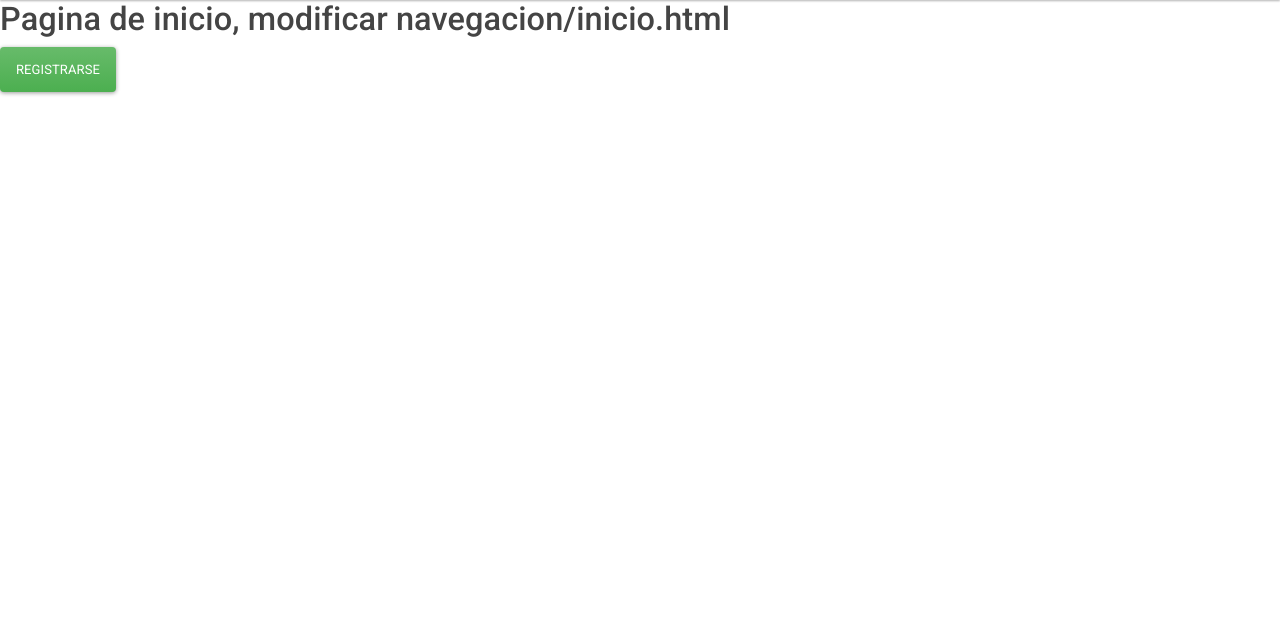
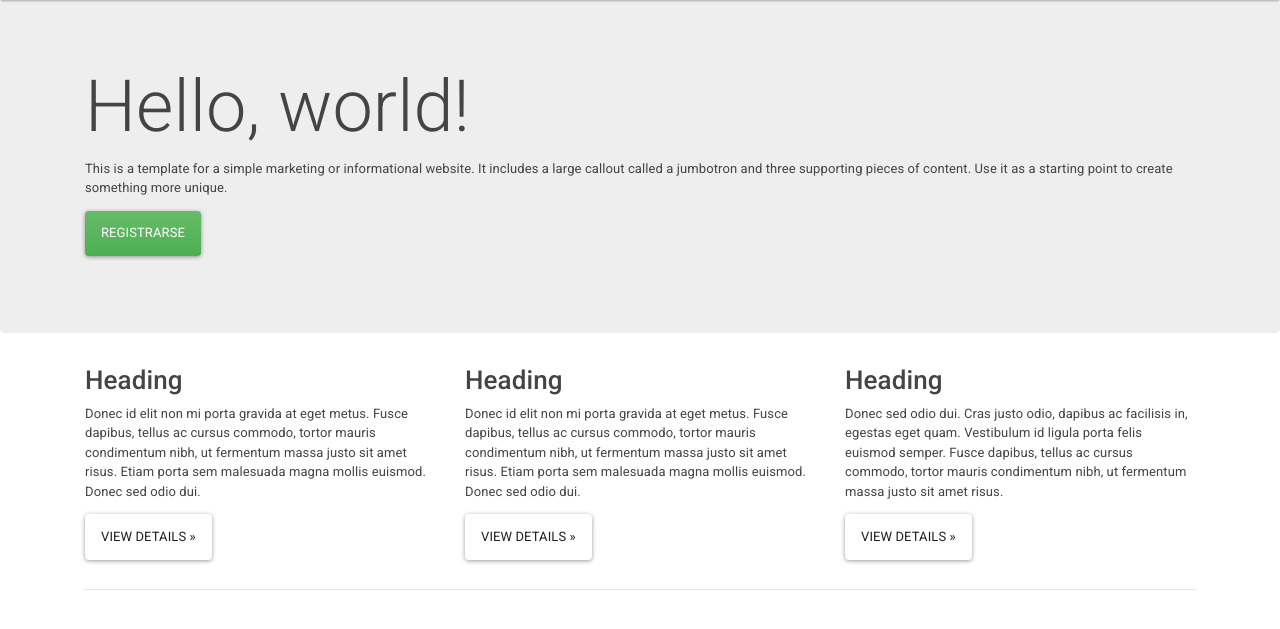
Before and after one commit to BeleIgnacia/PostulaAyudantiasUdeC, a Django app: page / in a window 1280 px wide. Shown: the part 80-709 px from the top of the page. Run offline with Django 3.2, Linux system fonts and the light colour scheme; some libraries are stand-ins or nearby versions.

Commit message:
plantilla css

```diff
--- a/apps/plataforma/views.py
+++ b/apps/plataforma/views.py
@@ -65,6 +65,7 @@ def iniciar_sesion(request):
             usuario = Usuario.objects.get(username=username)
             # Almacena la pk de usuario para utilizar a futuro
             request.session['pk_usuario'] = usuario.pk
+            request.session['es_docente'] = usuario.es_docente
             request.session['es_administrador'] = usuario.es_administrador
             # Redirige
             return HttpResponseRedirect(reverse('plataforma:dashboard'))
@@ -76,5 +77,6 @@ def iniciar_sesion(request):
     return render(request, 'plataforma/login.html', context)
 
 
+# Pantalla principal luego de inciar sesión
 class Dashboard(TemplateView):
     template_name = 'plataforma/dashboard.html'
--- a/templates/navegacion/inicio.html
+++ b/templates/navegacion/inicio.html
@@ -3,8 +3,36 @@
 {% load static %}
 
 {% block content %}
-    <h1>
-        Pagina de inicio, modificar navegacion/inicio.html
-    </h1>
-    <a href="/registro/" class="btn btn-success">Registrarse</a>
+    <main role="main">
+        <!-- Main jumbotron for a primary marketing message or call to action -->
+        <div class="jumbotron">
+            <div class="container">
+                <h1 class="display-3">Hello, world!</h1>
+                <p>This is a template for a simple marketing or informational website. It includes a large callout called a jumbotron and three supporting pieces of content. Use it as a starting point to create something more unique.</p>
+                <p><a href="/registro/" class="btn btn-success">Registrarse</a></p>
+            </div>
+        </div>
+        <div class="container">
+            <!-- Example row of columns -->
+            <div class="row">
+                <div class="col-md-4">
+                    <h2>Heading</h2>
+                    <p>Donec id elit non mi porta gravida at eget metus. Fusce dapibus, tellus ac cursus commodo, tortor mauris condimentum nibh, ut fermentum massa justo sit amet risus. Etiam porta sem malesuada magna mollis euismod. Donec sed odio dui. </p>
+                    <p><a class="btn btn-secondary" href="#" role="button">View details &raquo;</a></p>
+                </div>
+                <div class="col-md-4">
+                    <h2>Heading</h2>
+                    <p>Donec id elit non mi porta gravida at eget metus. Fusce dapibus, tellus ac cursus commodo, tortor mauris condimentum nibh, ut fermentum massa justo sit amet risus. Etiam porta sem malesuada magna mollis euismod. Donec sed odio dui. </p>
+                    <p><a class="btn btn-secondary" href="#" role="button">View details &raquo;</a></p>
+                </div>
+                <div class="col-md-4">
+                    <h2>Heading</h2>
+                    <p>Donec sed odio dui. Cras justo odio, dapibus ac facilisis in, egestas eget quam. Vestibulum id ligula porta felis euismod semper. Fusce dapibus, tellus ac cursus commodo, tortor mauris condimentum nibh, ut fermentum massa justo sit amet risus.</p>
+                    <p><a class="btn btn-secondary" href="#" role="button">View details &raquo;</a></p>
+                </div>
+            </div>
+            <hr>
+        </div> <!-- /container -->
+    </main>
+
 {% endblock %}
```
Also changed, not shown: db.sqlite3.
